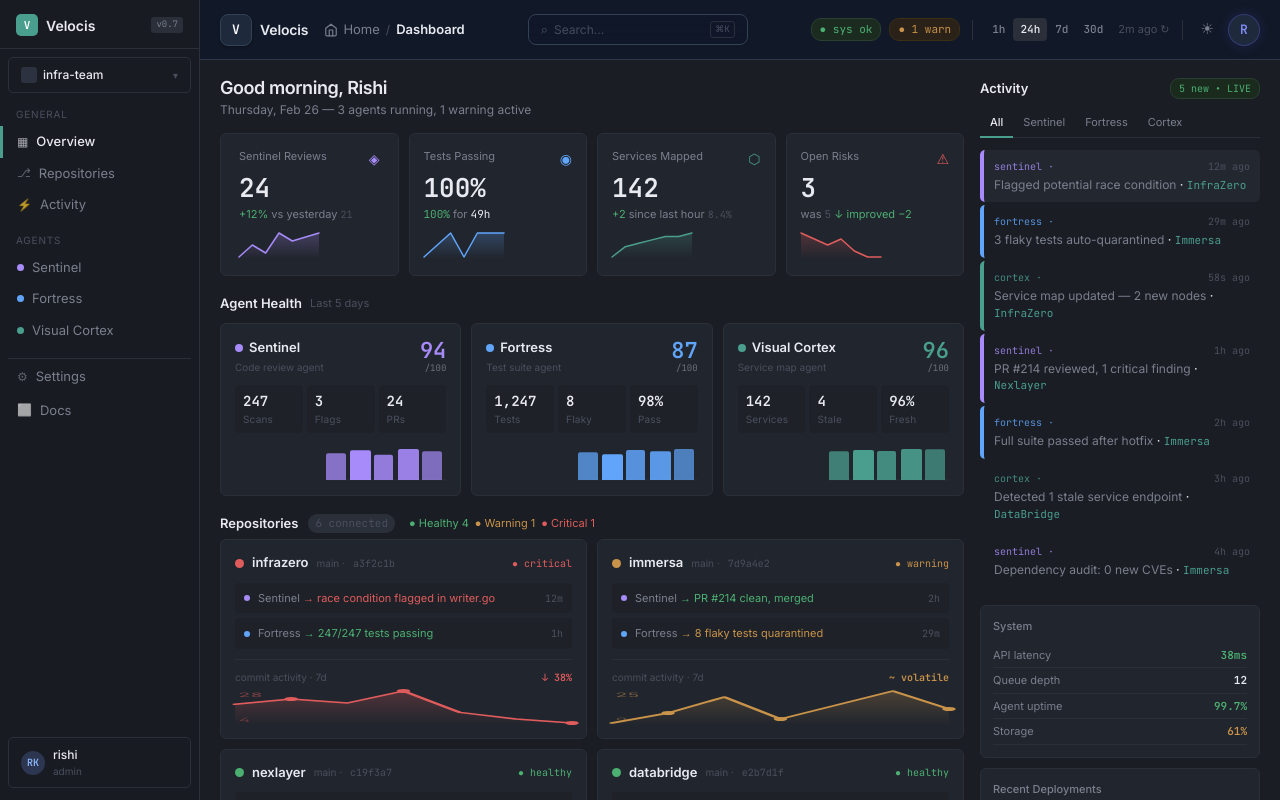
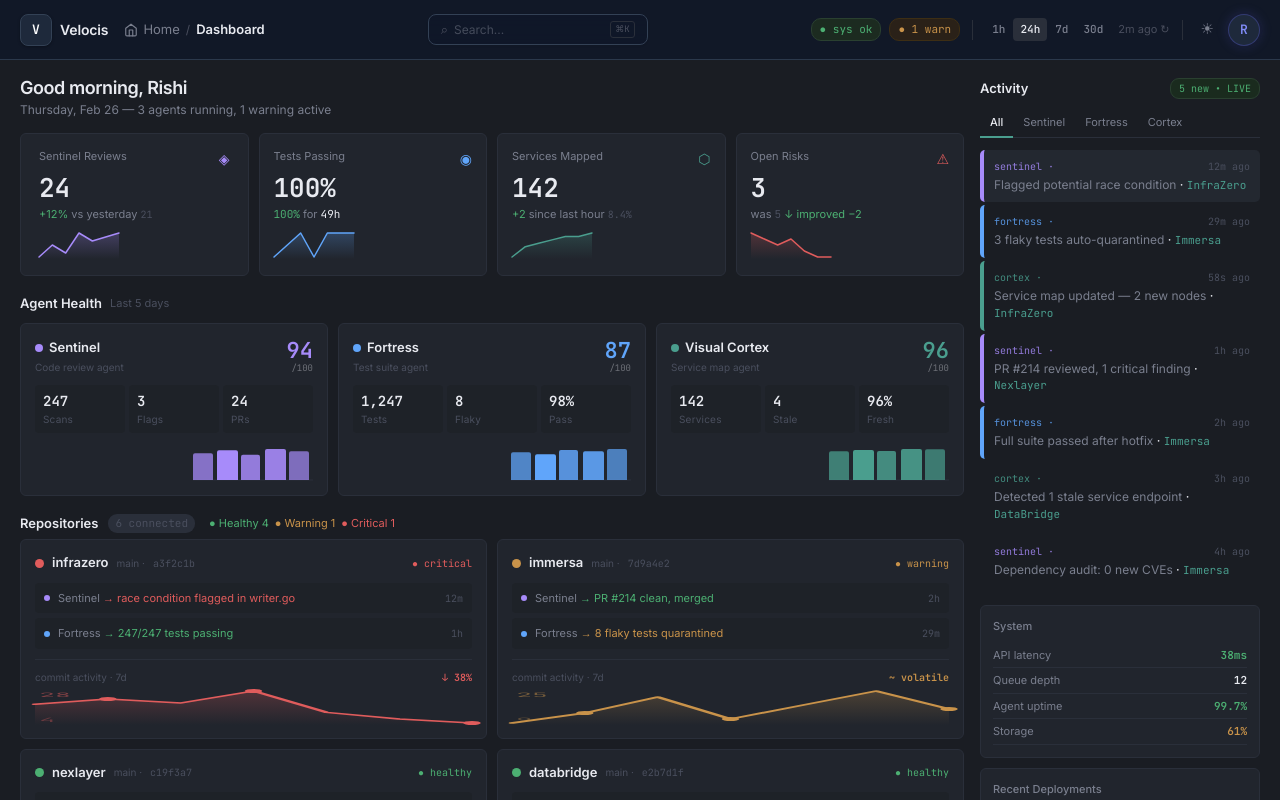
Before and after one commit to RJScripts-24/Velocis, a React (Vite) app in the folder frontend/: page /dashboard in a window 1280 px wide. Built offline with nearby package versions, Linux system fonts and the light colour scheme.

Commit message:
removed the left section from dashboard

```diff
--- a/frontend/src/app/pages/DashboardPage.tsx
+++ b/frontend/src/app/pages/DashboardPage.tsx
@@ -136,7 +136,6 @@ function ScoreBadge({ score, color, trackColor: _t, textColor = "#e8eaf0" }: { s
 // MAIN DASHBOARD
 // ─────────────────────────────────────────────────────────────────────────────
 export default function DashboardPage() {
-  const [activeNav, setActiveNav] = useState("overview");
   const [activityTab, setActivityTab] = useState("all");
   const [isDark, setIsDark] = useState(true);
   const navigate = useNavigate();
@@ -199,22 +198,6 @@ export default function DashboardPage() {
       ? allActivity
       : allActivity.filter((a) => a.agent === activityTab);
 
-  // ── sidebar nav items ──────────────────────────────────────────────────────
-  const navItems = [
-    { id: "overview",      label: "Overview",      icon: "▦" },
-    { id: "repositories",  label: "Repositories",  icon: "⎇" },
-    { id: "activity",      label: "Activity",      icon: "⚡" },
-  ];
-  const agentNavItems = [
-    { id: "sentinel", label: "Sentinel",      dot: "#a78bfa" },
-    { id: "fortress", label: "Fortress",      dot: "#60a5fa" },
-    { id: "cortex",   label: "Visual Cortex", dot: TEAL      },
-  ];
-  const bottomNavItems = [
-    { id: "settings", label: "Settings", icon: "⚙" },
-    { id: "docs",     label: "Docs",     icon: "⬜" },
-  ];
-
   // ── inline-style helpers ───────────────────────────────────────────────────
   const card = (extra?: React.CSSProperties): React.CSSProperties => ({
     background: CARD,
@@ -226,22 +209,6 @@ export default function DashboardPage() {
   const mono = (extra?: React.CSSProperties): React.CSSProperties => ({
     fontFamily: MONO,
     ...extra,
-  });
-
-  const navItemStyle = (id: string): React.CSSProperties => ({
-    display: "flex",
-    alignItems: "center",
-    gap: 8,
-    padding: "6px 12px 6px 14px",
-    borderLeft: activeNav === id ? `3px solid ${TEAL}` : "3px solid transparent",
-    color: activeNav === id ? TEXT : MUTED,
-    fontWeight: activeNav === id ? 500 : 400,
-    fontSize: 13,
-    cursor: "pointer",
-    borderRadius: "0 4px 4px 0",
-    userSelect: "none" as const,
-    transition: "color 0.1s",
-    fontFamily: SANS,
   });
 
   return (
@@ -266,116 +233,6 @@ export default function DashboardPage() {
         *::-webkit-scrollbar-thumb:hover { background: ${isDark ? "#52586a" : "#a0a8b4"}; }
         *::-webkit-scrollbar-corner { background: transparent; }
       `}</style>
-      {/* ──────────────────────────── SIDEBAR ─────────────────────────────── */}
-      <aside
-        style={{
-          width: 200,
-          minWidth: 200,
-          background: TOPBAR,
-          borderRight: `1px solid ${BORDER}`,
-          display: "flex",
-          flexDirection: "column",
-          padding: "0 0 12px 0",
-          flexShrink: 0,
-        }}
-      >
-        {/* Logo */}
-        <div
-          style={{
-            padding: "14px 16px 12px",
-            borderBottom: `1px solid ${BORDER}`,
-            display: "flex",
-            alignItems: "center",
-            gap: 8,
-          }}
-        >
-          <div
-            style={{
-              width: 22, height: 22, background: TEAL, borderRadius: 5,
-              display: "flex", alignItems: "center", justifyContent: "center",
-              fontSize: 11, fontWeight: 700, color: "#fff", fontFamily: MONO,
-            }}
-          >
-            V
-          </div>
-          <span style={{ fontWeight: 600, fontSize: 14, color: TEXT, fontFamily: SANS }}>Velocis</span>
-          <span
-            style={{
-              marginLeft: "auto", fontSize: 9, color: MUTED,
-              background: BADGE_BG, padding: "1px 5px", borderRadius: 3, fontFamily: MONO,
-            }}
-          >
-            v0.7
-          </span>
-        </div>
-
-        {/* Workspace selector */}
-        <div
-          style={{
-            padding: "8px 12px", margin: "8px 8px 4px",
-            border: `1px solid ${BORDER}`, borderRadius: 5, cursor: "pointer",
-            display: "flex", alignItems: "center", gap: 6,
-          }}
-        >
-          <div style={{ width: 16, height: 16, background: WS_DOT, borderRadius: 3, flexShrink: 0 }} />
-          <span style={{ fontSize: 12, color: TEXT, fontWeight: 500, flex: 1, fontFamily: SANS }}>infra-team</span>
-          <span style={{ color: DIM, fontSize: 10 }}>▾</span>
-        </div>
-
-        {/* Main nav */}
-        <nav style={{ padding: "6px 0", flex: 1 }}>
-          <div style={{ padding: "4px 16px 4px", fontSize: 10, color: DIM, letterSpacing: "0.08em", textTransform: "uppercase", fontFamily: SANS }}>
-            General
-          </div>
-          {navItems.map((item) => (
-            <div key={item.id} style={navItemStyle(item.id)} onClick={() => setActiveNav(item.id)}>
-              <span style={{ fontSize: 12, opacity: 0.7, fontFamily: MONO }}>{item.icon}</span>
-              {item.label}
-            </div>
-          ))}
-
-          <div style={{ padding: "12px 16px 4px", fontSize: 10, color: DIM, letterSpacing: "0.08em", textTransform: "uppercase", fontFamily: SANS }}>
-            Agents
-          </div>
-          {agentNavItems.map((item) => (
-            <div key={item.id} style={navItemStyle(item.id)} onClick={() => setActiveNav(item.id)}>
-              <span style={{ width: 7, height: 7, borderRadius: "50%", background: item.dot, display: "inline-block", flexShrink: 0 }} />
-              {item.label}
-            </div>
-          ))}
-
-          <div style={{ margin: "12px 8px 0", borderTop: `1px solid ${BORDER}` }} />
-          {bottomNavItems.map((item) => (
-            <div key={item.id} style={{ ...navItemStyle(item.id), marginTop: 2 }} onClick={() => setActiveNav(item.id)}>
-              <span style={{ fontSize: 12, opacity: 0.7, fontFamily: MONO }}>{item.icon}</span>
-              {item.label}
-            </div>
-          ))}
-        </nav>
-
-        {/* User row */}
-        <div
-          style={{
-            padding: "8px 12px", margin: "0 8px",
-            border: `1px solid ${BORDER}`, borderRadius: 5,
-            display: "flex", alignItems: "center", gap: 8,
-          }}
-        >
-          <div
-            style={{
-              width: 24, height: 24, borderRadius: "50%", background: AVATAR_BG,
-              display: "flex", alignItems: "center", justifyContent: "center",
-              fontSize: 10, color: AVATAR_TC, fontWeight: 600, fontFamily: MONO,
-            }}
-          >
-            RK
-          </div>
-          <div style={{ flex: 1 }}>
-            <div style={{ fontSize: 12, color: TEXT, fontWeight: 500, fontFamily: SANS }}>rishi</div>
-            <div style={{ fontSize: 10, color: DIM, fontFamily: SANS }}>admin</div>
-          </div>
-        </div>
-      </aside>
 
       {/* ────────────────────────── MAIN AREA ─────────────────────────────── */}
       <div style={{ flex: 1, display: "flex", flexDirection: "column", overflow: "hidden" }}>
```
Also changed, not shown: 1 other file (tests, documents, lock files or other folders).
